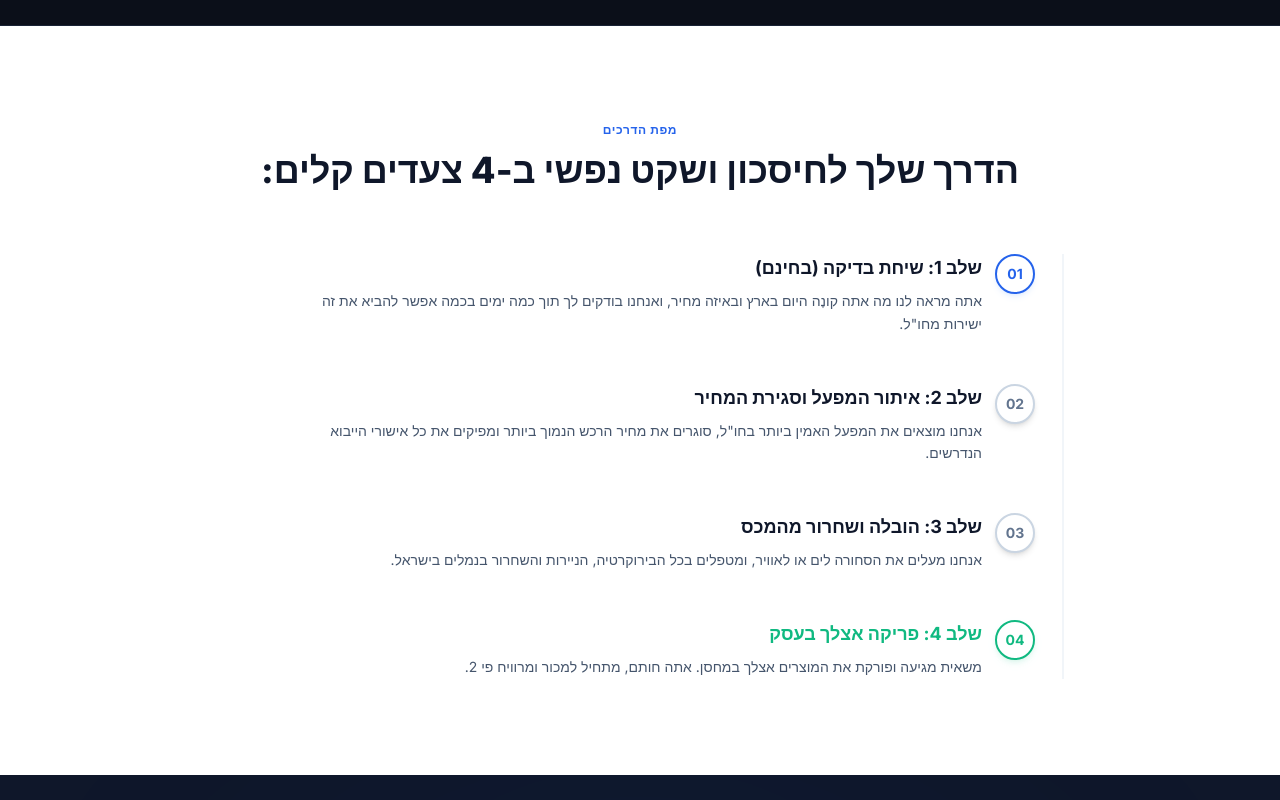
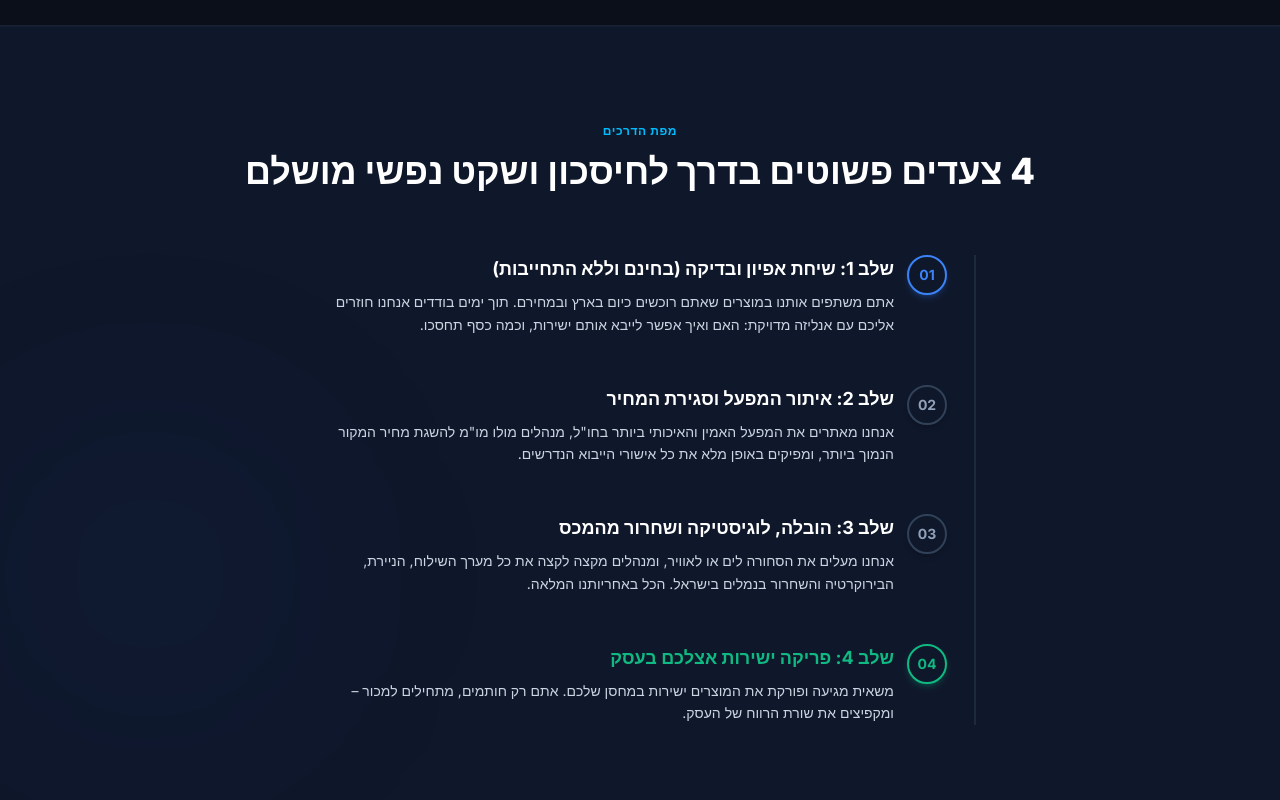
Before and after one commit to ofek-ok/nexora_website, a Next.js app: page / in a window 1280 px wide. Shown: the part 3940-4740 px from the top of the page. Built offline with nearby package versions, Linux system fonts and the light colour scheme; no server answers.

Commit message:
design: upgrade Roadmap section with dark theme and structured vertical timeline

```diff
--- a/src/app/page.tsx
+++ b/src/app/page.tsx
@@ -931,69 +931,72 @@ export default function LandingPage() {
       {/* SECTION 6: ROADMAP */}
       <section
         id="roadmap"
-        className="py-24 bg-white"
+        className="py-24 bg-[#0F172A] border-y border-slate-800/40 text-white relative overflow-hidden"
       >
+        {/* Decorative background glow */}
+        <div className="absolute top-1/2 left-0 w-[300px] h-[300px] rounded-full bg-blue-600/5 blur-[120px] pointer-events-none" />
+
         <div className="max-w-4xl mx-auto px-6">
 
           <div className="text-center mb-16">
-            <span className="text-xs font-bold text-[#2563EB] tracking-wider uppercase mb-3 block">מפת הדרכים</span>
-            <h2 className="text-2xl md:text-4xl font-extrabold text-[#0F172A]">
-              הדרך שלך לחיסכון ושקט נפשי ב-4 צעדים קלים:
+            <span className="text-xs font-bold text-sky-400 tracking-wider uppercase mb-3 block">מפת הדרכים</span>
+            <h2 className="text-2xl md:text-4xl font-extrabold text-white">
+              4 צעדים פשוטים בדרך לחיסכון ושקט נפשי מושלם
             </h2>
           </div>
 
           {/* Timeline steps */}
-          <div className="relative pr-6 md:pr-12 border-r-2 border-slate-100 space-y-12">
+          <div className="relative pr-8 md:pr-12 border-r-2 border-slate-800 space-y-12 max-w-2xl mx-auto">
 
             {/* Step 1 */}
             <div className="relative text-right">
               {/* Pulsing step number */}
-              <span className="absolute right-0 top-0 translate-x-[calc(50%+1px)] md:translate-x-[calc(50%+1px)] w-8 h-8 md:w-10 md:h-10 rounded-full bg-white border-2 border-[#2563EB] flex items-center justify-center text-xs md:text-sm font-bold text-[#2563EB] shadow-md shadow-blue-500/10">
+              <span className="absolute right-0 top-0 translate-x-[calc(50%+1px)] w-8 h-8 md:w-10 md:h-10 rounded-full bg-[#0F172A] border-2 border-[#3B82F6] flex items-center justify-center text-xs md:text-sm font-bold text-[#3B82F6] shadow-md shadow-blue-500/20">
                 01
               </span>
               <div className="pr-6 md:pr-8">
-                <h3 className="text-base md:text-lg font-bold text-[#0F172A] mb-2">שלב 1: שיחת בדיקה (בחינם)</h3>
-                <p className="text-slate-600 text-xs md:text-sm leading-relaxed max-w-2xl">
-                  אתה מראה לנו מה אתה קונֶה היום בארץ ובאיזה מחיר, ואנחנו בודקים לך תוך כמה ימים בכמה אפשר להביא את זה ישירות מחו"ל.
+                <h3 className="text-base md:text-lg font-bold text-white mb-2">שלב 1: שיחת אפיון ובדיקה (בחינם וללא התחייבות)</h3>
+                <p className="text-slate-300 text-sm leading-relaxed">
+                  אתם משתפים אותנו במוצרים שאתם רוכשים כיום בארץ ובמחירם. תוך ימים בודדים אנחנו חוזרים אליכם עם אנליזה מדויקת: האם ואיך אפשר לייבא אותם ישירות, וכמה כסף תחסכו.
                 </p>
               </div>
             </div>
 
             {/* Step 2 */}
             <div className="relative text-right">
-              <span className="absolute right-0 top-0 translate-x-[calc(50%+1px)] w-8 h-8 md:w-10 md:h-10 rounded-full bg-white border-2 border-slate-300 flex items-center justify-center text-xs md:text-sm font-bold text-slate-500 shadow-md">
+              <span className="absolute right-0 top-0 translate-x-[calc(50%+1px)] w-8 h-8 md:w-10 md:h-10 rounded-full bg-[#0F172A] border-2 border-slate-700 flex items-center justify-center text-xs md:text-sm font-bold text-slate-400 shadow-md">
                 02
               </span>
               <div className="pr-6 md:pr-8">
-                <h3 className="text-base md:text-lg font-bold text-[#0F172A] mb-2">שלב 2: איתור המפעל וסגירת המחיר</h3>
-                <p className="text-slate-600 text-xs md:text-sm leading-relaxed max-w-2xl">
-                  אנחנו מוצאים את המפעל האמין ביותר בחו"ל, סוגרים את מחיר הרכש הנמוך ביותר ומפיקים את כל אישורי הייבוא הנדרשים.
+                <h3 className="text-base md:text-lg font-bold text-white mb-2">שלב 2: איתור המפעל וסגירת המחיר</h3>
+                <p className="text-slate-300 text-sm leading-relaxed">
+                  אנחנו מאתרים את המפעל האמין והאיכותי ביותר בחו"ל, מנהלים מולו מו"מ להשגת מחיר המקור הנמוך ביותר, ומפיקים באופן מלא את כל אישורי הייבוא הנדרשים.
                 </p>
               </div>
             </div>
 
             {/* Step 3 */}
             <div className="relative text-right">
-              <span className="absolute right-0 top-0 translate-x-[calc(50%+1px)] w-8 h-8 md:w-10 md:h-10 rounded-full bg-white border-2 border-slate-300 flex items-center justify-center text-xs md:text-sm font-bold text-slate-500 shadow-md">
+              <span className="absolute right-0 top-0 translate-x-[calc(50%+1px)] w-8 h-8 md:w-10 md:h-10 rounded-full bg-[#0F172A] border-2 border-slate-700 flex items-center justify-center text-xs md:text-sm font-bold text-slate-400 shadow-md">
                 03
               </span>
               <div className="pr-6 md:pr-8">
-                <h3 className="text-base md:text-lg font-bold text-[#0F172A] mb-2">שלב 3: הובלה ושחרור מהמכס</h3>
-                <p className="text-slate-600 text-xs md:text-sm leading-relaxed max-w-2xl">
-                  אנחנו מעלים את הסחורה לים או לאוויר, ומטפלים בכל הבירוקרטיה, הניירות והשחרור בנמלים בישראל.
+                <h3 className="text-base md:text-lg font-bold text-white mb-2">שלב 3: הובלה, לוגיסטיקה ושחרור מהמכס</h3>
+                <p className="text-slate-300 text-sm leading-relaxed">
+                  אנחנו מעלים את הסחורה לים או לאוויר, ומנהלים מקצה לקצה את כל מערך השילוח, הניירת, הבירוקרטיה והשחרור בנמלים בישראל. הכל באחריותנו המלאה.
                 </p>
               </div>
             </div>
 
-            {/* Step 4 (Emerald green Success flag) */}
+            {/* Step 4 */}
             <div className="relative text-right">
-              <span className="absolute right-0 top-0 translate-x-[calc(50%+1px)] w-8 h-8 md:w-10 md:h-10 rounded-full bg-white border-2 border-[#10B981] flex items-center justify-center text-xs md:text-sm font-bold text-[#10B981] shadow-md shadow-emerald-500/10">
+              <span className="absolute right-0 top-0 translate-x-[calc(50%+1px)] w-8 h-8 md:w-10 md:h-10 rounded-full bg-[#0F172A] border-2 border-[#10B981] flex items-center justify-center text-xs md:text-sm font-bold text-[#10B981] shadow-md shadow-emerald-500/20">
                 04
               </span>
               <div className="pr-6 md:pr-8">
-                <h3 className="text-base md:text-lg font-bold text-[#10B981] mb-2">שלב 4: פריקה אצלך בעסק</h3>
-                <p className="text-slate-600 text-xs md:text-sm leading-relaxed max-w-2xl">
-                  משאית מגיעה ופורקת את המוצרים אצלך במחסן. אתה חותם, מתחיל למכור ומרוויח פי 2.
+                <h3 className="text-base md:text-lg font-bold text-[#10B981] mb-2">שלב 4: פריקה ישירות אצלכם בעסק</h3>
+                <p className="text-slate-300 text-sm leading-relaxed">
+                  משאית מגיעה ופורקת את המוצרים ישירות במחסן שלכם. אתם רק חותמים, מתחילים למכור – ומקפיצים את שורת הרווח של העסק.
                 </p>
               </div>
             </div>
```
